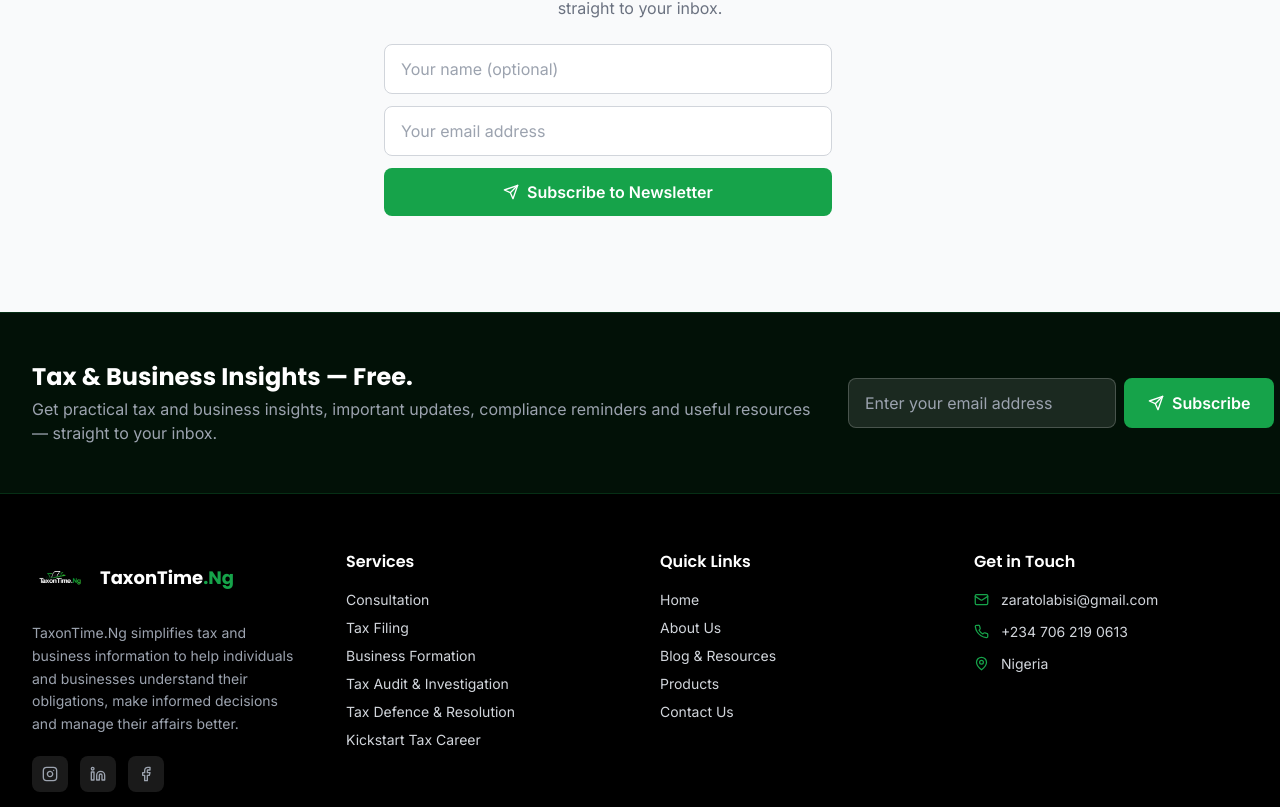
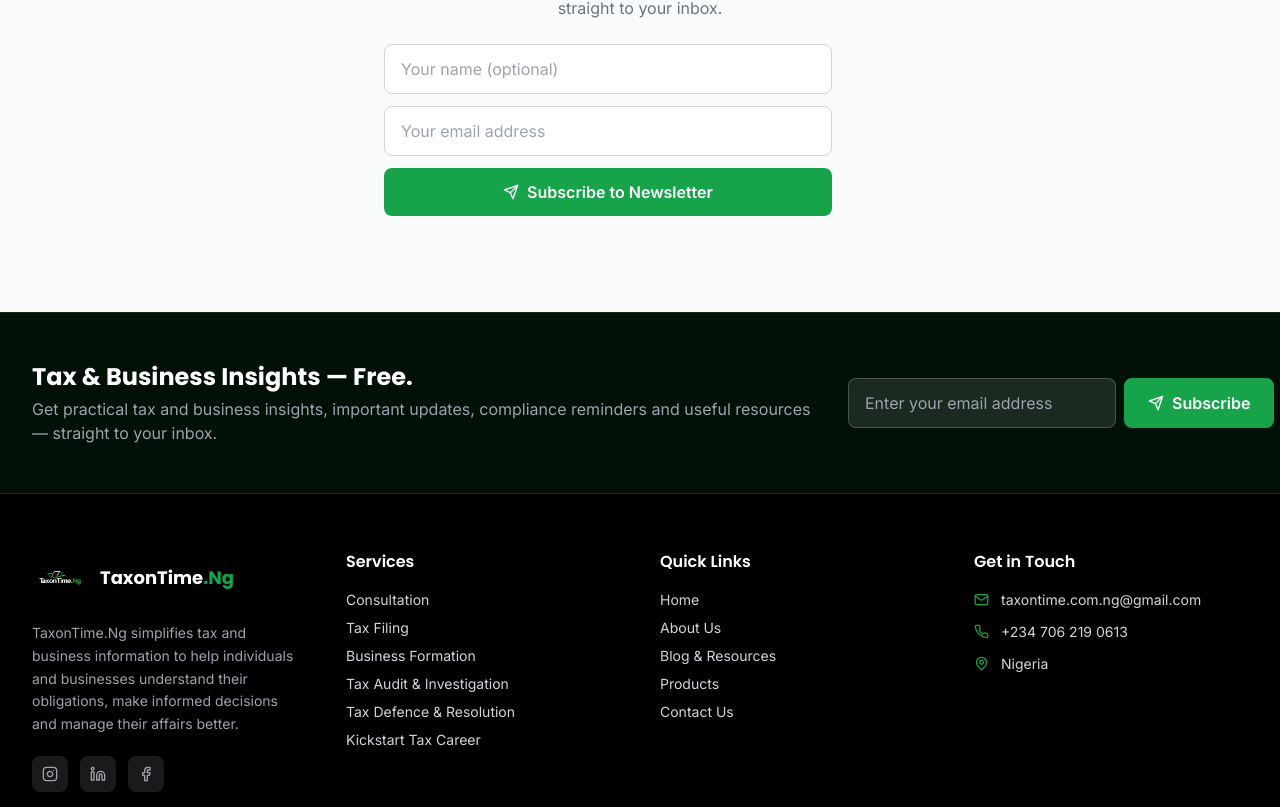
Before and after one commit to ademolaayodeji2008-art/TaxOntime, a React (Vite) app in the folder frontend/: page /contact in a window 1280 px wide. Shown: the part 1320-2127 px from the top of the page. Built offline with nearby package versions, Linux system fonts and the light colour scheme; no server answers; the HTML template or start-up script is replaced by a standard one.

Commit message:
Update contact email to taxontime.com.ng@gmail.com

```diff
--- a/frontend/src/components/layout/Footer.jsx
+++ b/frontend/src/components/layout/Footer.jsx
@@ -114,8 +114,8 @@ export default function Footer() {
             <ul className="space-y-3 text-sm">
               <li className="flex items-start gap-3">
                 <Mail size={15} className="text-brand-green mt-0.5 flex-shrink-0" />
-                <a href="mailto:zaratolabisi@gmail.com" className="hover:text-brand-green transition-colors">
-                  zaratolabisi@gmail.com
+                <a href="mailto:taxontime.com.ng@gmail.com" className="hover:text-brand-green transition-colors">
+                  taxontime.com.ng@gmail.com
                 </a>
               </li>
               <li className="flex items-start gap-3">
--- a/frontend/src/pages/Contact.jsx
+++ b/frontend/src/pages/Contact.jsx
@@ -191,7 +191,7 @@ export default function Contact() {
 
                 <div className="space-y-5 mb-8">
                   {[
-                    { icon: Mail, label: 'Email', value: 'zaratolabisi@gmail.com', href: 'mailto:zaratolabisi@gmail.com' },
+                    { icon: Mail, label: 'Email', value: 'taxontime.com.ng@gmail.com', href: 'mailto:taxontime.com.ng@gmail.com' },
                     { icon: Phone, label: 'Phone / WhatsApp', value: '+234 706 219 0613', href: 'tel:+2347062190613' },
                     { icon: MapPin, label: 'Location', value: 'Nigeria', href: null },
                     { icon: Clock, label: 'Response Time', value: 'Within 24–48 hours', href: null },
```
